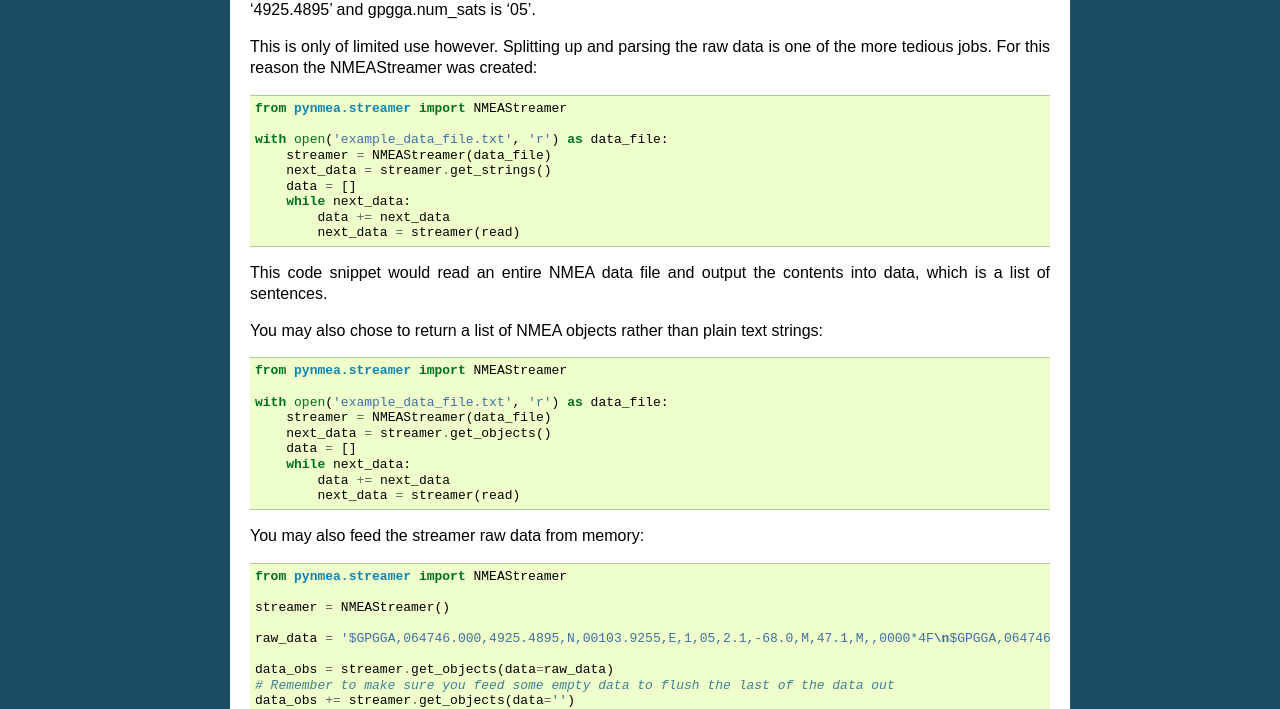
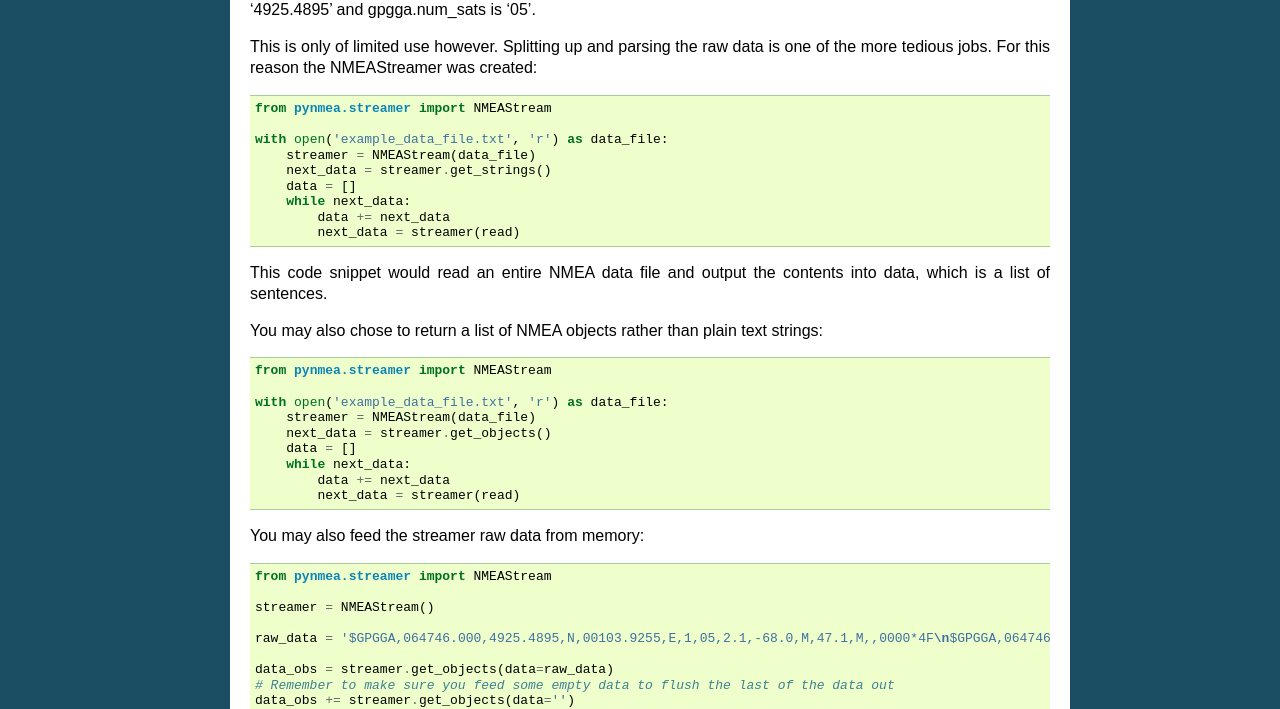
Before and after one commit to scaryclam/pynmea, a Sphinx documentation site: the page built from docs/source/StartingOut.rst, in a window 1280 px wide. Shown: the part 370-1079 px from the top of the page. Built offline with Sphinx 7.4.7, drawn with Linux system fonts in a browser that asks for light colours.

Commit message:
Updated docs

```diff
--- a/docs/source/StartingOut.rst
+++ b/docs/source/StartingOut.rst
@@ -26,10 +26,10 @@ was created:
 
 .. code-block:: python
 
-    from pynmea.streamer import NMEAStreamer
+    from pynmea.streamer import NMEAStream
 
     with open('example_data_file.txt', 'r') as data_file:
-        streamer = NMEAStreamer(data_file)
+        streamer = NMEAStream(data_file)
         next_data = streamer.get_strings()
         data = []
         while next_data:
@@ -42,10 +42,10 @@ You may also chose to return a list of NMEA objects rather than plain text strin
 
 .. code-block:: python
 
-    from pynmea.streamer import NMEAStreamer
+    from pynmea.streamer import NMEAStream
 
     with open('example_data_file.txt', 'r') as data_file:
-        streamer = NMEAStreamer(data_file)
+        streamer = NMEAStream(data_file)
         next_data = streamer.get_objects()
         data = []
         while next_data:
@@ -57,9 +57,9 @@ You may also feed the streamer raw data from memory:
 
 .. code-block:: python
 
-    from pynmea.streamer import NMEAStreamer
+    from pynmea.streamer import NMEAStream
 
-    streamer = NMEAStreamer()
+    streamer = NMEAStream()
 
     raw_data = '$GPGGA,064746.000,4925.4895,N,00103.9255,E,1,05,2.1,-68.0,M,47.1,M,,0000*4F\n$GPGGA,064746.000,4925.4895,N,00103.9255,E,1,05,2.1,-68.0,M,47.1,M,,0000*4F\n$GPGGA,064746.000,4925.4895,N,00103.9255,E,1,05,2.1,-68.0,M,47.1,M,,0000*4F'
 
```
Also changed, not shown: 2 other files.
